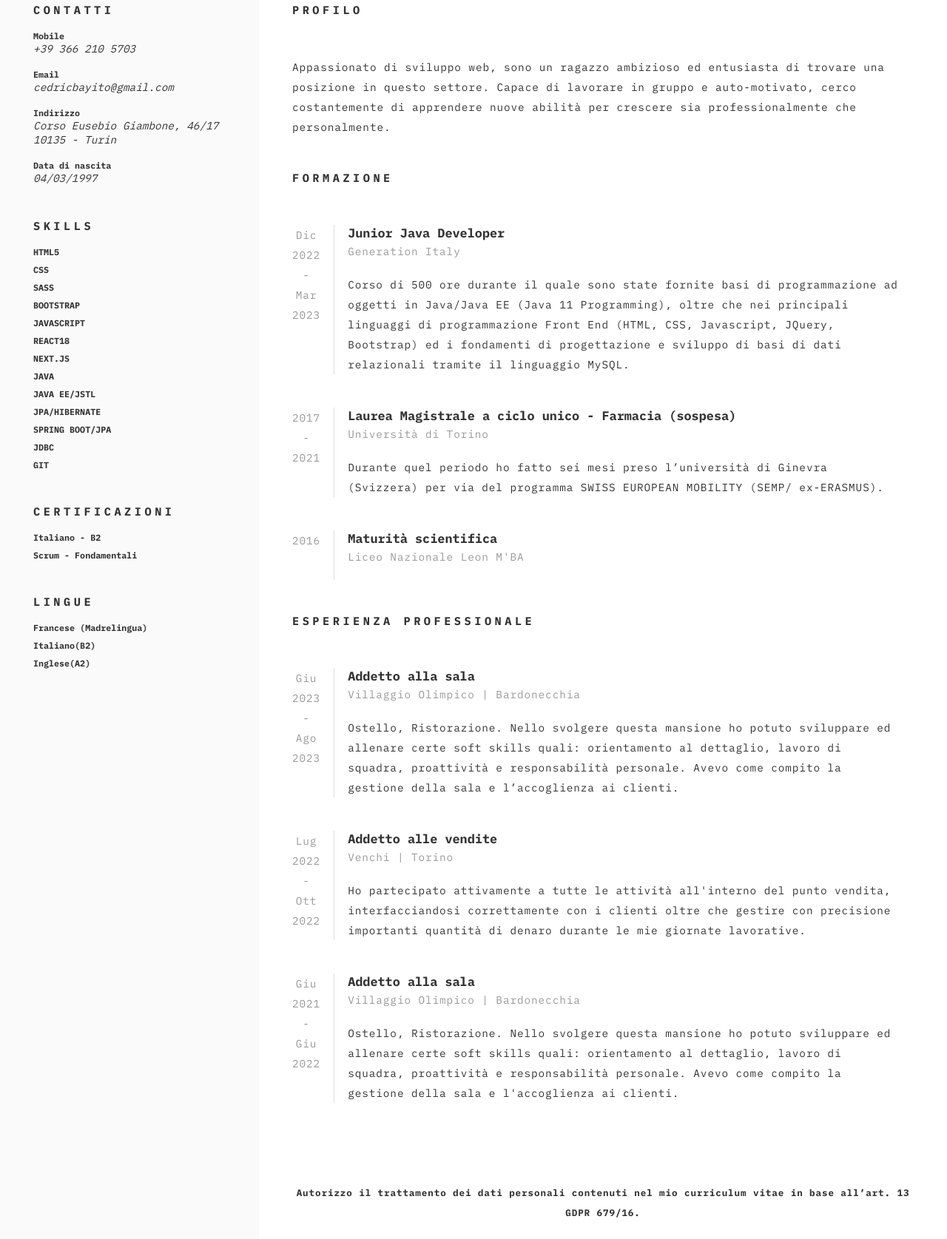
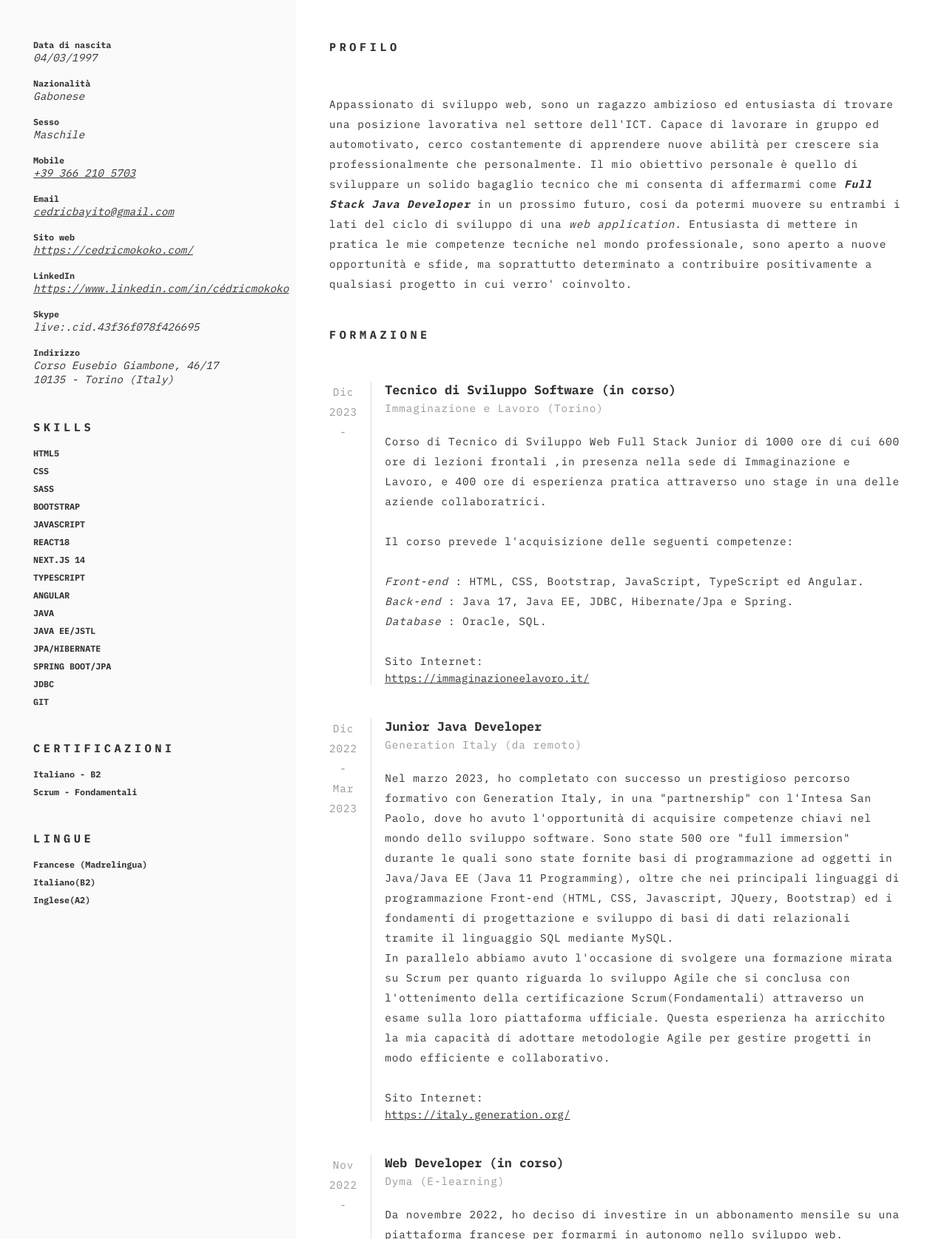
Before and after one commit to CedricMokoko/Curriculum-netlify, a website: page index.html in a window 1280 px wide. Shown: the part 405-2080 px from the top of the page at 74% size. Drawn offline with nearby package versions, Linux system fonts and the light colour scheme.

Commit message:
review generale

```diff
--- a/index.html
+++ b/index.html
@@ -29,15 +29,26 @@
       </section>
       <aside>
         <div class="block">
-          <h2 class="title-small">CONTATTI</h2>
-          <h3>Mobile</h3>
-          <p>+39 366 210 5703</p>
-          <h3>Email</h3>
-          <p>cedricbayito@gmail.com</p>
-          <h3>Indirizzo</h3>
-          <p>Corso Eusebio Giambone, 46/17<br />10135 - Turin</p>
+          <!-- <h2 class="title-small">CONTATTI</h2> -->
           <h3>Data di nascita</h3>
           <p>04/03/1997</p>
+          <h3>Nazionalità</h3>
+          <p>Gabonese</p>
+          <h3>Sesso</h3>
+          <p>Maschile</p>
+          <h3>Mobile</h3>
+          <p><a href="tel:+39 366 210 5703">+39 366 210 5703</a></p>
+          <h3>Email</h3>
+          <p><a href="mailto:cedricbayito@gmail.com">cedricbayito@gmail.com</a></p>
+          <h3>Sito web</h3>
+          <p><a href="https://cedricmokoko.com/" target="_blank">https://cedricmokoko.com/</a></p>
+          <h3>LinkedIn</h3>
+          <p><a href="https://www.linkedin.com/in/cédricmokoko" target="_blank">https://www.linkedin.com/in/cédricmokoko</a></p>
+          <h3>Skype</h3>
+          <p>live:.cid.43f36f078f426695</p>
+          <h3>Indirizzo</h3>
+          <p>Corso Eusebio Giambone, 46/17<br />10135 - Torino (Italy)</p>
+
         </div>
         <div class="block">
           <h2 class="title-small">SKILLS</h2>
@@ -60,7 +71,13 @@
             <h3>REACT18</h3>
           </div>
           <div class="animation-skills">
-            <h3>NEXT.JS</h3>
+            <h3>NEXT.JS 14</h3>
+          </div>
+          <div class="animation-skills">
+            <h3>TYPESCRIPT</h3>
+          </div>
+          <div class="animation-skills">
+            <h3>ANGULAR</h3>
           </div>
 
           <div class="animation-skills">
@@ -98,12 +115,51 @@
         <h2 class="title-small">PROFILO</h2>
         <p class="mb-5">
           Appassionato di sviluppo web, sono un ragazzo ambizioso ed entusiasta
-          di trovare una posizione in questo settore. Capace di lavorare in
-          gruppo e auto-motivato, cerco costantemente di apprendere nuove
-          abilità per crescere sia professionalmente che personalmente.
+          di trovare una posizione lavorativa nel settore dell'ICT. Capace di
+          lavorare in gruppo ed automotivato, cerco costantemente di apprendere
+          nuove abilità per crescere sia professionalmente che personalmente. Il
+          mio obiettivo personale è quello di sviluppare un solido bagaglio
+          tecnico che mi consenta di affermarmi come
+          <strong><em>Full Stack Java Developer</em></strong> in un prossimo
+          futuro, cosi da potermi muovere su entrambi i lati del ciclo di
+          sviluppo di una <em>web application</em>. Entusiasta di mettere in
+          pratica le mie competenze tecniche nel mondo professionale, sono
+          aperto a nuove opportunità e sfide, ma soprattutto determinato a
+          contribuire positivamente a qualsiasi progetto in cui verro'
+          coinvolto.
         </p>
         <div class="formazione">
           <h2 class="title-small">FORMAZIONE</h2>
+          <div class="experience">
+            <div class="timeline">
+              <p>
+                Dic 2023 <br />
+                - <br />
+              </p>
+            </div>
+            <div class="content">
+              <h3 class="">Tecnico di Sviluppo Software (in corso)</h3>
+              <p class="text-hint mb-2">Immaginazione e Lavoro (Torino)</p>
+              <p class="">
+                Corso di Tecnico di Sviluppo Web Full Stack Junior di 1000 ore
+                di cui 600 ore di lezioni frontali ,in presenza nella sede di
+                Immaginazione e Lavoro, e 400 ore di esperienza pratica
+                attraverso uno stage in una delle aziende collaboratrici.<br /><br />Il
+                corso prevede l'acquisizione delle seguenti competenze:<br /><br /><em
+                  >Front-end</em
+                >
+                : HTML, CSS, Bootstrap, JavaScript, TypeScript ed Angular.<br /><em
+                  >Back-end</em
+                >
+                : Java 17, Java EE, JDBC, Hibernate/Jpa e Spring.<br /><em
+                  >Database</em
+                >
+                : Oracle, SQL.<br /><br>
+                <p>Sito Internet:</p>
+                <a href="https://immaginazioneelavoro.it/" target="_blank">https://immaginazioneelavoro.it/</a>
+              </p>
+            </div>
+          </div>
           <div class="experience">
             <div class="timeline">
               <p>
@@ -114,14 +170,52 @@
             </div>
             <div class="content">
               <h3 class="">Junior Java Developer</h3>
-              <p class="text-hint mb-2">Generation Italy</p>
+              <p class="text-hint mb-2">Generation Italy (da remoto)</p>
               <p class="">
-                Corso di 500 ore durante il quale sono state fornite basi di
-                programmazione ad oggetti in Java/Java EE (Java 11 Programming),
-                oltre che nei principali linguaggi di programmazione Front End
-                (HTML, CSS, Javascript, JQuery, Bootstrap) ed i fondamenti di
-                progettazione e sviluppo di basi di dati relazionali tramite il
-                linguaggio MySQL.
+                Nel marzo 2023, ho completato con successo un prestigioso percorso formativo con Generation Italy, in una
+                "partnership" con l'Intesa San Paolo, dove ho avuto l'opportunità di acquisire competenze chiavi nel mondo
+                dello sviluppo software.
+                Sono state 500 ore "full immersion" durante le quali sono state fornite basi di programmazione ad oggetti in
+                Java/Java EE (Java 11 Programming), oltre che nei principali linguaggi di programmazione Front-end (HTML,
+                CSS, Javascript, JQuery, Bootstrap) ed i fondamenti di progettazione e sviluppo di basi di dati relazionali
+                tramite il linguaggio SQL mediante MySQL. <br>
+                In parallelo abbiamo avuto l'occasione di svolgere una formazione mirata su Scrum per quanto riguarda lo
+                sviluppo Agile che si conclusa con l'ottenimento della certificazione Scrum(Fondamentali) attraverso un esame sulla loro piattaforma ufficiale.
+                Questa esperienza ha arricchito la mia capacità di adottare metodologie Agile per gestire progetti in modo
+                efficiente e collaborativo.
+              <br><br>
+              <p>Sito Internet:</p>
+              <a href="https://italy.generation.org/" target="_blank">https://italy.generation.org/</a>
+            </p>
+            </div>
+          </div>
+          <div class="experience">
+            <div class="timeline">
+              <p>
+                Nov 2022 <br />
+                - <br />
+              </p>
+            </div>
+            <div class="content">
+              <h3 class="">Web Developer (in corso)</h3>
+              <p class="text-hint mb-2">Dyma (E-learning)</p>
+              <p class="">
+                Da novembre 2022, ho deciso di investire in un abbonamento
+                mensile su una piattaforma francese per formarmi in autonomo
+                nello sviluppo web. Attraverso video lezioni ed esercizi di alta
+                qualità, il tutto consolidato tramite progetti concreti, ho
+                acquisito e sto continuando di acquisire ancora oggi con
+                "Dyma" competenze solide in HTML5, CSS/SASS, Tailwind, Java
+                (Standard Edition), JavaScript, React18, Next.js 14, TypeScript,
+                Angular, Git, Npm, Node.js, Babel, Webpack, JUnit, Netlify
+                (Hosting) e Vercel(Hosting). <br /><br />Questo investimento
+                riflette la mia volontà di migliorare costantemente le mie
+                competenze nel settore dello sviluppo di software. <br />Credo
+                che la formazione continua sia fondamentale per rimanere
+                competitivi ed affrontare le sfide in modo creativo ed efficace.
+                <br /><br>
+                <p>Sito Internet:</p>
+                <a href="https://dyma.fr/" target="_blank">https://dyma.fr/</a>
               </p>
             </div>
           </div>
@@ -137,9 +231,14 @@
               <h3>Laurea Magistrale a ciclo unico - Farmacia (sospesa)</h3>
               <p class="text-hint mb-2">Università di Torino</p>
               <p>
-                Durante quel periodo ho fatto sei mesi preso l’università di
-                Ginevra (Svizzera) per via del programma SWISS EUROPEAN MOBILITY
-                (SEMP/ ex-ERASMUS).
+                Durante il mio percorso universitario, ho acquisito competenze nel linguaggio di programmazione R,
+                utilizzando l'ambiente di sviluppo RStudio. Questo mi hanno permesso di superare il mio esame di
+                matematica (analisi statistiche) previsto nel corso di Farmacia con l'università di Torino.
+                Oltre a questo ho anche trascorso sei mesi, nel 2020, preso l’università delle scienze di Ginevra (Svizzera)
+                per via del programma SWISS EUROPEAN MOBILITY (SEMP/ ex-ERASMUS).
+                <br /><br>
+                <p>Sito Internet:</p>
+                <a href="https://www.unito.it/" target="_blank">https://www.unito.it/</a>
               </p>
             </div>
           </div>
@@ -150,6 +249,9 @@
             <div class="content">
               <h3>Maturità scientifica</h3>
               <p class="text-hint mb-2">Liceo Nazionale Leon M'BA</p>
+              <p>
+                Principali materie studiate : Matematica, Informatica, Fisica, Chimica, Scienze della natura, Inglese, Francese e Filosofia
+              </p>
             </div>
           </div>
         </div>
@@ -158,7 +260,7 @@
           <div class="experience">
             <div class="timeline">
               <p>
-                Giu 2023 <br />
+                Giu 2021 <br />
                 - <br />
                 Ago 2023
               </p>
@@ -171,53 +273,22 @@
                 sviluppare ed allenare certe soft skills quali: orientamento al
                 dettaglio, lavoro di squadra, proattività e responsabilità
                 personale. Avevo come compito la gestione della sala e
-                l’accoglienza ai clienti.
+                l’accoglienza ai clienti. <br /><br>
+                <p>Sito Internet:</p>
+                <a href="https://cooperativadoc.it/">https://cooperativadoc.it/</a>
+                <br /><br>
+                <p>E-mail:</p>
+                <a href="mailto:info@cooperativadoc.it">info@cooperativadoc.it</a>
               </p>
             </div>
           </div>
-          <div class="experience">
-            <div class="timeline">
-              <p>
-                Lug 2022 <br />
-                - <br />Ott 2022
-              </p>
-            </div>
-            <div class="content">
-              <h3>Addetto alle vendite</h3>
-              <p class="text-hint mb-2">Venchi | Torino</p>
-              <p>
-                Ho partecipato attivamente a tutte le attività all'interno del
-                punto vendita, interfacciandosi correttamente con i clienti
-                oltre che gestire con precisione importanti quantità di denaro
-                durante le mie giornate lavorative.
-              </p>
-            </div>
-          </div>
-          <div class="experience">
-            <div class="timeline">
-              <p>
-                Giu 2021 <br />
-                - <br />
-                Giu 2022
-              </p>
-            </div>
-            <div class="content">
-              <h3>Addetto alla sala</h3>
-              <p class="text-hint mb-2">Villaggio Olimpico | Bardonecchia</p>
-              <p>
-                Ostello, Ristorazione. Nello svolgere questa mansione ho potuto
-                sviluppare ed allenare certe soft skills quali: orientamento al
-                dettaglio, lavoro di squadra, proattività e responsabilità
-                personale. Avevo come compito la gestione della sala e
-                l'accoglienza ai clienti.
-              </p>
-            </div>
-          </div>
-        </div>
+
         <div class="center-text content-legge">
           <p class="legge">
-            Autorizzo il trattamento dei dati personali contenuti nel mio
-            curriculum vitae in base all’art. 13 GDPR 679/16.
+            Autorizzo il trattamento dei miei dati personali presenti nel CV ai sensi dell’art. 13 d. lgs. 30 giugno 2003 n. 196 - “Codice in
+            materia di protezione dei dati personali” e dell’art. 13 GDPR 679/16 - “Regolamento europeo sulla protezione dei dati
+            personali”. <br><br>
+            Torino (Italia) , 03/02/2024
           </p>
         </div>
       </main>
--- a/scss/_bases.scss
+++ b/scss/_bases.scss
@@ -28,7 +28,7 @@ ul {
 
 a {
   color: var(--text);
-  text-decoration: none;
+  // text-decoration: none;
   background-color: transparent;
 }
 
--- a/scss/style.scss
+++ b/scss/style.scss
@@ -26,11 +26,11 @@ html {
   display: grid;
   grid:
     "picture header" auto
-    "aside main" 1fr / 350px auto;
+    "aside main" 1fr / 400px auto;
   @include lg {
     grid:
       "picture header" auto
-      "aside main" 1fr / 320px auto;
+      "aside main" 1fr / 360px auto;
   }
   @include md-lt {
     grid:
```
Also changed, not shown: css/style.css, 1 other file.
